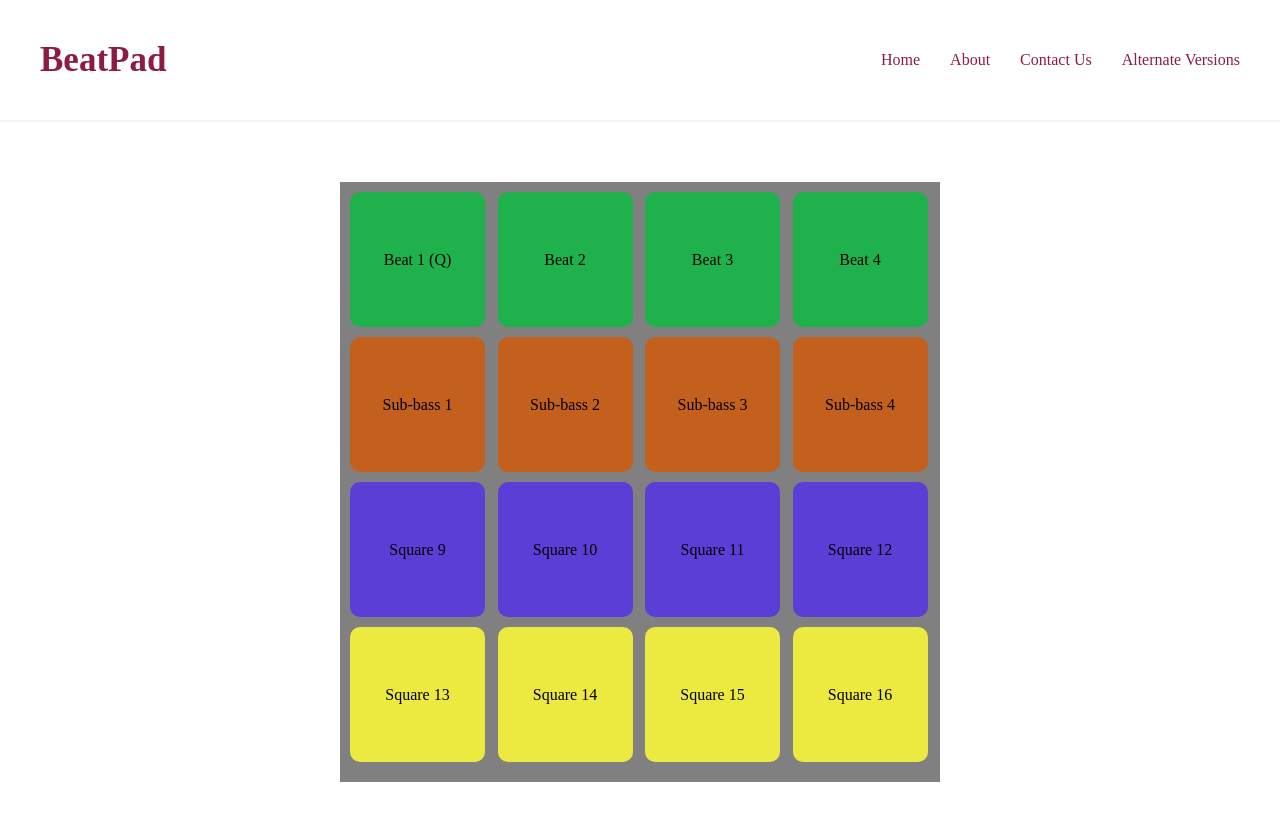
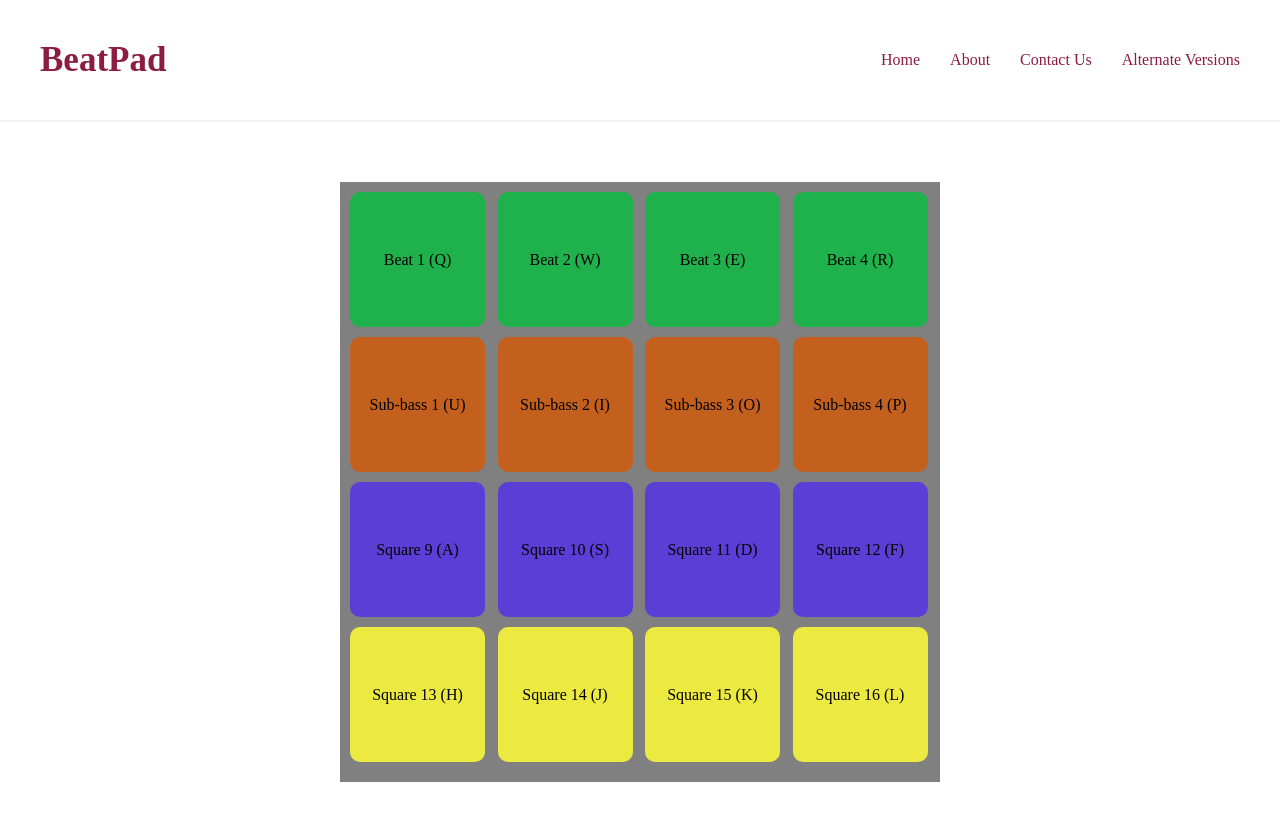
Before and after one commit to siddsan7/First-react-app, a React (Create React App) app: page / in a window 1280 px wide. Shown: the top 820 px of the page. Built offline with nearby package versions, Linux system fonts and the light colour scheme; no server answers.

Commit message:
fixed labelling

```diff
--- a/src/Beatpad.css
+++ b/src/Beatpad.css
@@ -75,5 +75,5 @@ audio {
   display: none;
 }
 body {
-  overflow: scroll; /* or 'scroll' */
+  overflow: scroll;
 }
--- a/src/Beatpad.js
+++ b/src/Beatpad.js
@@ -112,105 +112,105 @@ class BeatPad extends React.Component {
           id="square2"
           onClick={() => this.playAudio("audio2")}
         >
-          Beat 2
+          Beat 2 (W)
         </div>
         <div
           className="square audio3"
           id="square3"
           onClick={() => this.playAudio("audio3")}
         >
-          Beat 3
+          Beat 3 (E)
         </div>
         <div
           className="square audio4"
           id="square4"
           onClick={() => this.playAudio("audio4")}
         >
-          Beat 4
+          Beat 4 (R)
         </div>
         <div
           className="square audio5"
           id="square5"
           onClick={() => this.playAudio("audio5")}
         >
-          Sub-bass 1
+          Sub-bass 1 (U)
         </div>
         <div
           className="square audio6"
           id="square6"
           onClick={() => this.playAudio("audio6")}
         >
-          Sub-bass 2
+          Sub-bass 2 (I)
         </div>
         <div
           className="square audio7"
           id="square7"
           onClick={() => this.playAudio("audio7")}
         >
-          Sub-bass 3
+          Sub-bass 3 (O)
         </div>
         <div
           className="square audio8"
           id="square8"
           onClick={() => this.playAudio("audio8")}
         >
-          Sub-bass 4
+          Sub-bass 4 (P)
         </div>
         <div
           className="square audio9"
           id="square9"
           onClick={() => this.playAudio("audio9")}
         >
-          Square 9
+          Square 9 (A)
         </div>
         <div
           className="square audio10"
           id="square10"
           onClick={() => this.playAudio("audio10")}
         >
-          Square 10
+          Square 10 (S)
         </div>
         <div
           className="square audio11"
           id="square11"
           onClick={() => this.playAudio("audio11")}
         >
-          Square 11
+          Square 11 (D)
         </div>
         <div
           className="square audio12"
           id="square12"
           onClick={() => this.playAudio("audio12")}
         >
-          Square 12
+          Square 12 (F)
         </div>
         <div
           className="square audio13"
           id="square13"
           onClick={() => this.playAudio("audio13")}
         >
-          Square 13
+          Square 13 (H)
         </div>
         <div
           className="square audio14"
           id="square14"
           onClick={() => this.playAudio("audio14")}
         >
-          Square 14
+          Square 14 (J)
         </div>
         <div
           className="square audio15"
           id="square15"
           onClick={() => this.playAudio("audio15")}
         >
-          Square 15
+          Square 15 (K)
         </div>
         <div
           className="square audio16"
           id="square16"
           onClick={() => this.playAudio("audio16")}
         >
-          Square 16
+          Square 16 (L)
         </div>
 
 
```
